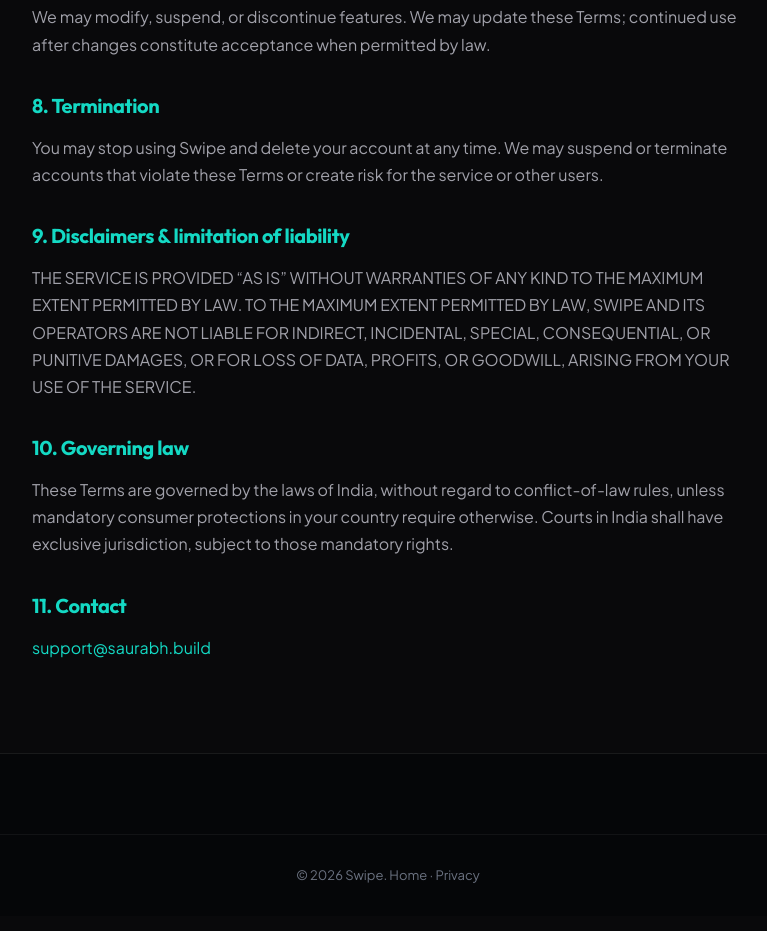
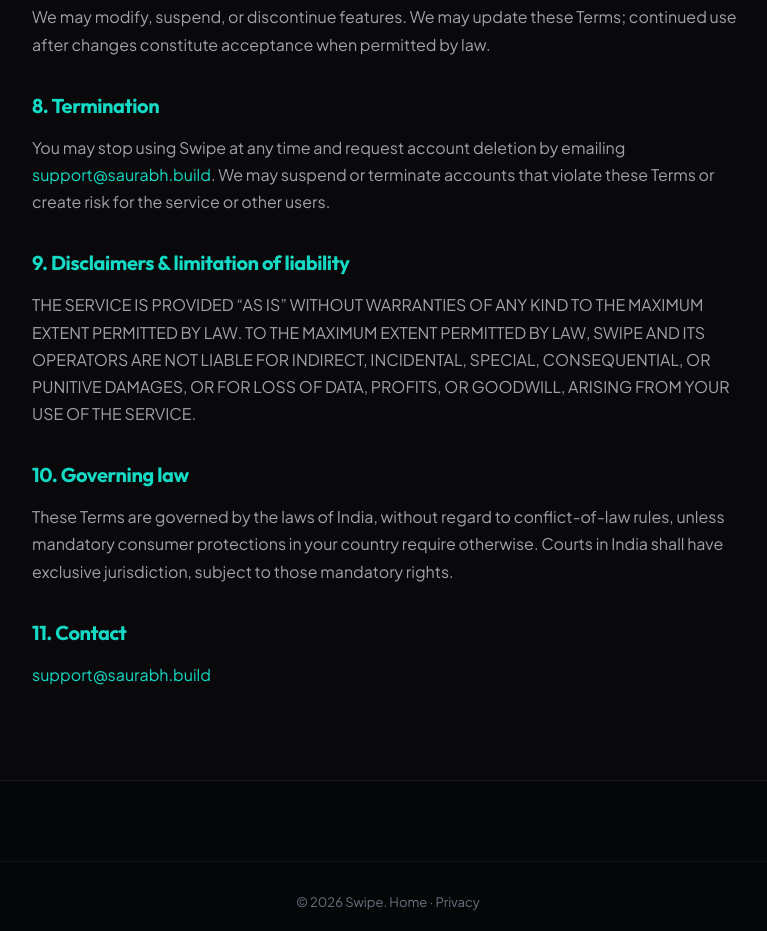
Before and after one commit to saurabhy27/swipe-website, a plain HTML site: page terms.html in a window 1280 px wide. Shown: the part 1353-2284 px from the top of the page, without its empty margins (252-1019 px from the left). Drawn offline with Linux system fonts and the light colour scheme.

Commit message:
Align terms with support-email account deletion.
Co-authored-by: Cursor <cursoragent@cursor.com>

```diff
--- a/terms.html
+++ b/terms.html
@@ -85,7 +85,7 @@
         <p>We may modify, suspend, or discontinue features. We may update these Terms; continued use after changes constitute acceptance when permitted by law.</p>
 
         <h2>8. Termination</h2>
-        <p>You may stop using Swipe and delete your account at any time. We may suspend or terminate accounts that violate these Terms or create risk for the service or other users.</p>
+        <p>You may stop using Swipe at any time and request account deletion by emailing <a href="mailto:support@saurabh.build">support@saurabh.build</a>. We may suspend or terminate accounts that violate these Terms or create risk for the service or other users.</p>
 
         <h2>9. Disclaimers & limitation of liability</h2>
         <p>THE SERVICE IS PROVIDED “AS IS” WITHOUT WARRANTIES OF ANY KIND TO THE MAXIMUM EXTENT PERMITTED BY LAW. TO THE MAXIMUM EXTENT PERMITTED BY LAW, SWIPE AND ITS OPERATORS ARE NOT LIABLE FOR INDIRECT, INCIDENTAL, SPECIAL, CONSEQUENTIAL, OR PUNITIVE DAMAGES, OR FOR LOSS OF DATA, PROFITS, OR GOODWILL, ARISING FROM YOUR USE OF THE SERVICE.</p>
```
